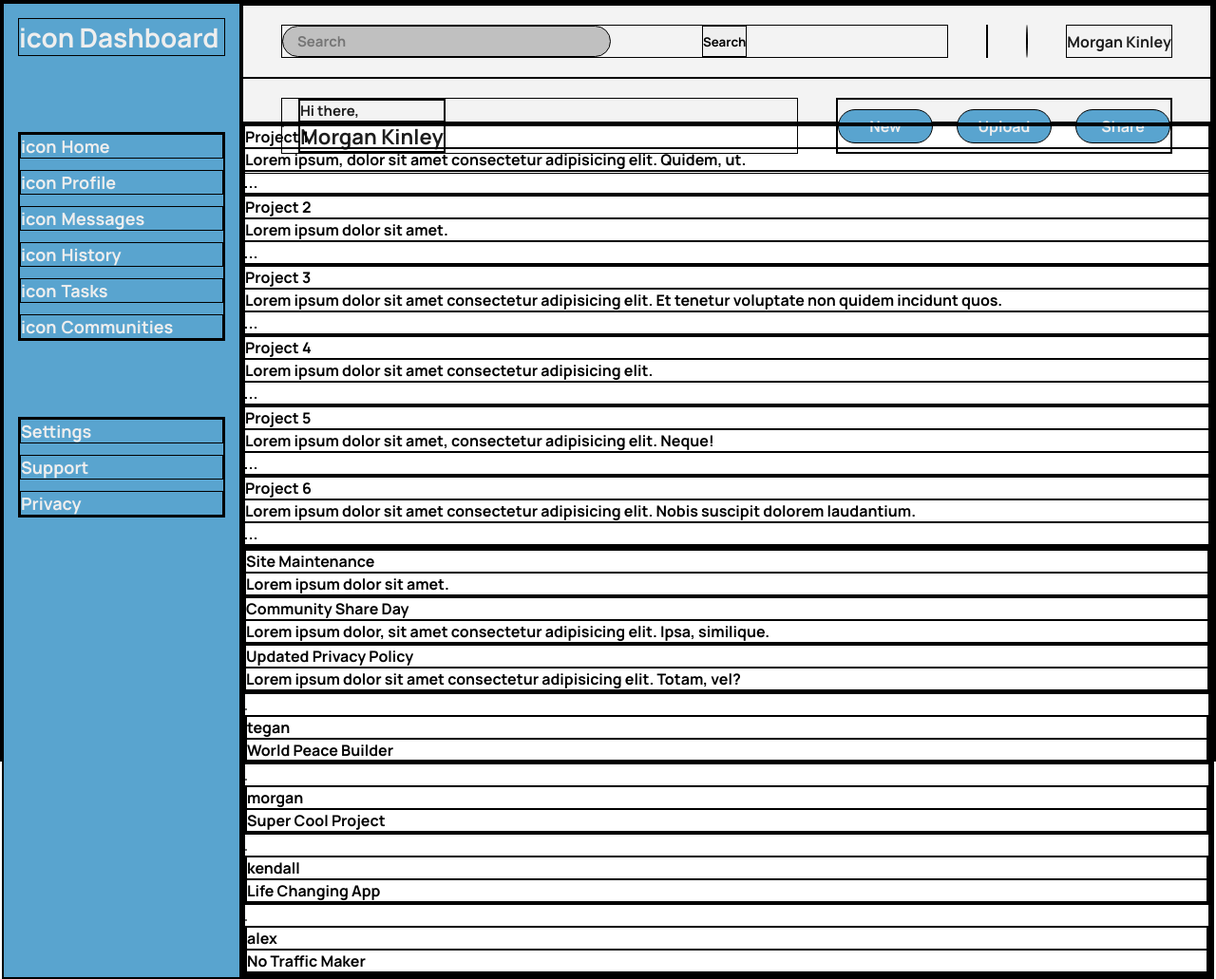
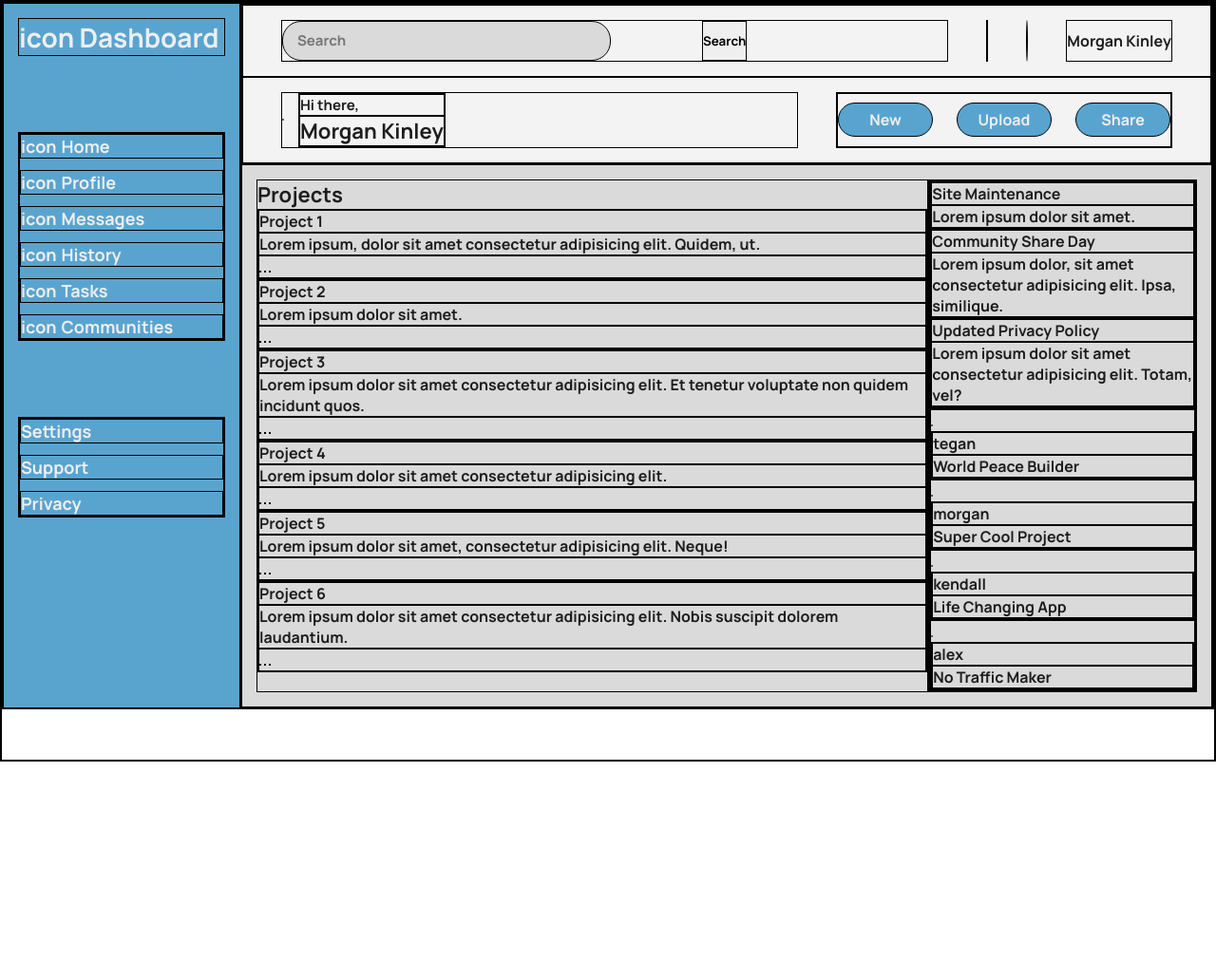
Before and after one commit to benjyongzh/odin-intermediate-html-css, a plain HTML site: page projects/admin-dashboard/index.html in a window 1280 px wide. Shown: the whole page at 95% size. After the commit the page ends 802 px from the top, so only its background shows below. Drawn offline with Linux system fonts and the light colour scheme.

Commit message:
Start on content styling.

```diff
--- a/projects/admin-dashboard/style.css
+++ b/projects/admin-dashboard/style.css
@@ -16,7 +16,7 @@
     --dashboard-bg-color: rgb(89, 164, 207);
     --standard-font-color: rgb(29, 29, 29);
     --standard-bg-color: rgb(243, 243, 243);
-    --standard-bg-color-bg: rgb(192, 192, 192);
+    --standard-bg-color-bg: rgb(218, 218, 218);
     --standard-shadow-color: rgba(34, 34, 34, 0.1);
 
 }
@@ -79,7 +79,7 @@ body {
 .main {
     display: grid;
     grid-auto-flow: row;
-    grid-template-rows: 125px auto;
+    grid-template-rows: auto 1fr;
 }
 
 .main>.header {
@@ -95,7 +95,7 @@ body {
 .main>.header>.header-bottom-row {
     display:grid;
     grid-auto-flow: column;
-    padding: 20px 40px;
+    padding: 15px 40px;
     grid-template-columns: 1fr;
     gap: 40px;
     align-items: stretch;
@@ -179,3 +179,18 @@ body {
     height: 36px;
     font-size: 16px;
 }
+
+.content {
+    display: grid;
+    grid-auto-flow: column;
+    grid-template-columns: 5fr 2fr;
+    padding: 15px;
+    background-color: var(--standard-bg-color-bg);
+    color: var(--standard-font-color);
+}
+
+.content>.projects::before {
+    content: "Projects";
+    font-size: 22px;
+    display: block;
+}
```
